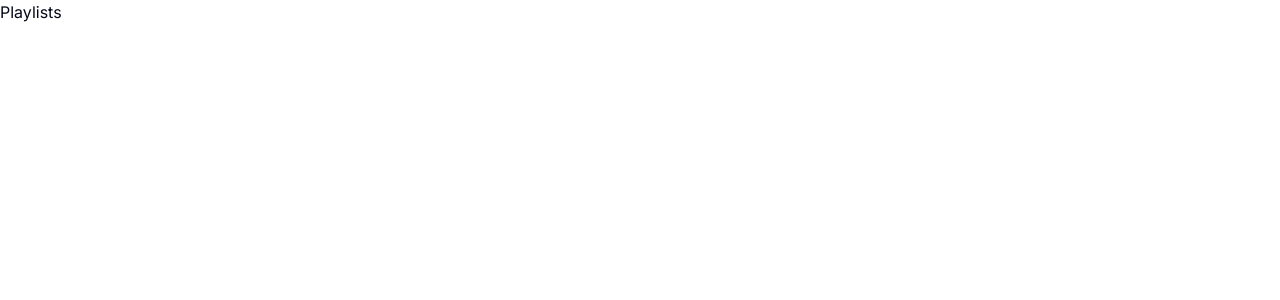
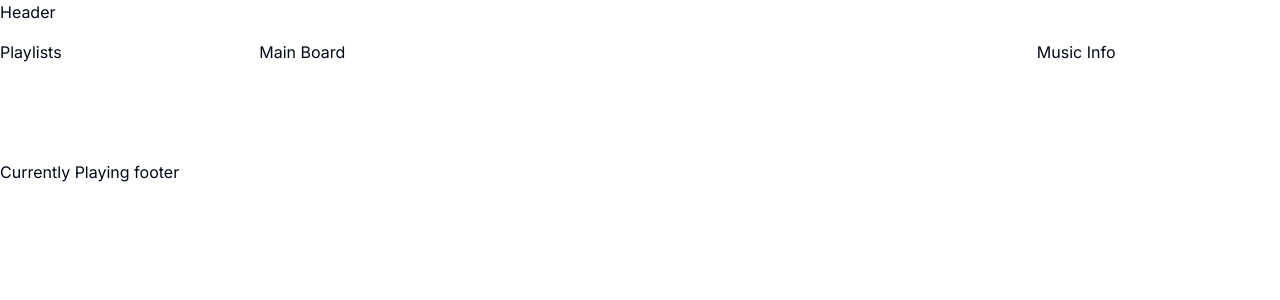
Before and after one commit to Ronansky20/spotifyClone, a Next.js app: page / in a window 1280 px wide. Shown: the top 300 px of the page. Built offline with nearby package versions, Linux system fonts and the light colour scheme.

Commit message:
Update page layout to include header, playlists, main board, music info, and currently playing footer

```diff
--- a/src/app/page.tsx
+++ b/src/app/page.tsx
@@ -1,5 +1,13 @@
 import Link from 'next/link'
 
 export default function Page() {
-  return <Link href="/playlists">Playlists</Link>
+  return <div>
+    <div className="grid grid-cols-5 grid-rows-5 gap-4">
+      <div className="col-span-5">Header</div>
+      <div className="row-span-3 row-start-2">Playlists</div>
+      <div className="col-span-3 row-span-3 row-start-2">Main Board</div>
+      <div className="row-span-3 col-start-5 row-start-2">Music Info</div>
+      <div className="col-span-5 row-start-5">Currently Playing footer</div>
+    </div>
+  </div>
 }
```
